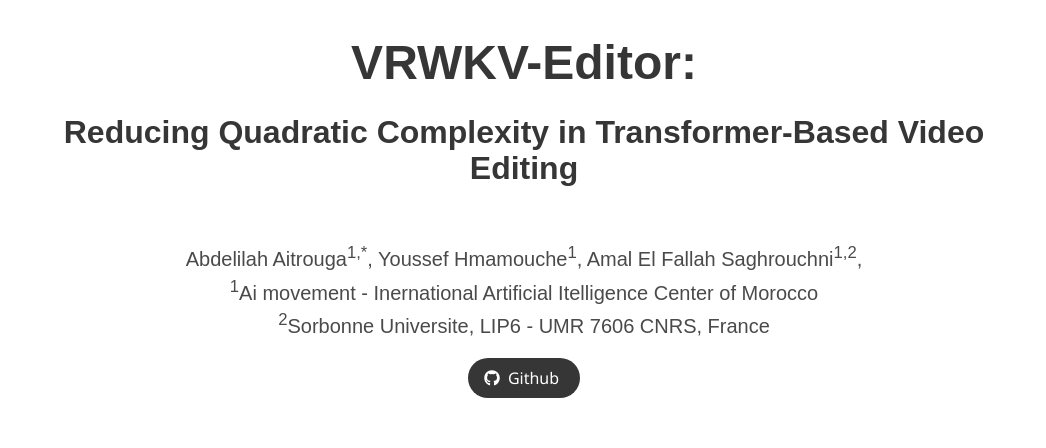
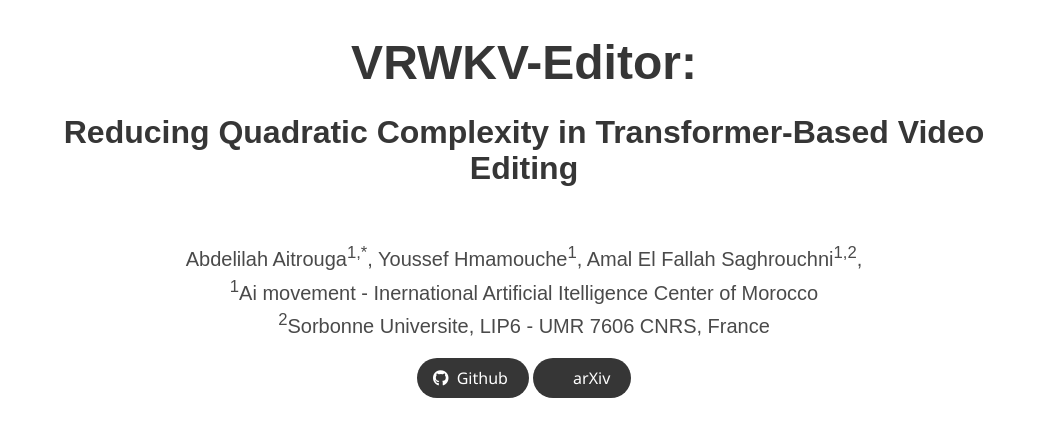
Before and after one commit to abdo-RG/VRWKV-Editor, a plain HTML site: page index.html in a window 1280 px wide. Shown: the top 448 px of the page, without its empty margins (116-1162 px from the left). Drawn offline with nearby package versions, Linux system fonts and the light colour scheme; some icons are missing; a web font is replaced by a local one.

Commit message:
Update index.html

```diff
--- a/index.html
+++ b/index.html
@@ -73,16 +73,16 @@
                   <span>Github</span>
                   </a>
               </span>
-              <!-- Arxiv Link.
+              <!-- Arxiv Link. -->
               <span class="link-block">
-                <a href="https://arxiv.org/abs/2309.16496"
+                <a href="https://arxiv.org/abs/2509.25998"
                    class="external-link button is-normal is-rounded is-dark">
                   <span class="icon">
                       <i class="ai ai-arxiv"></i>
                   </span>
                   <span>arXiv</span>
                 </a>
-              </span>-->
+              </span>
 
               <!-- Video Link.
               <span class="link-block">
```
